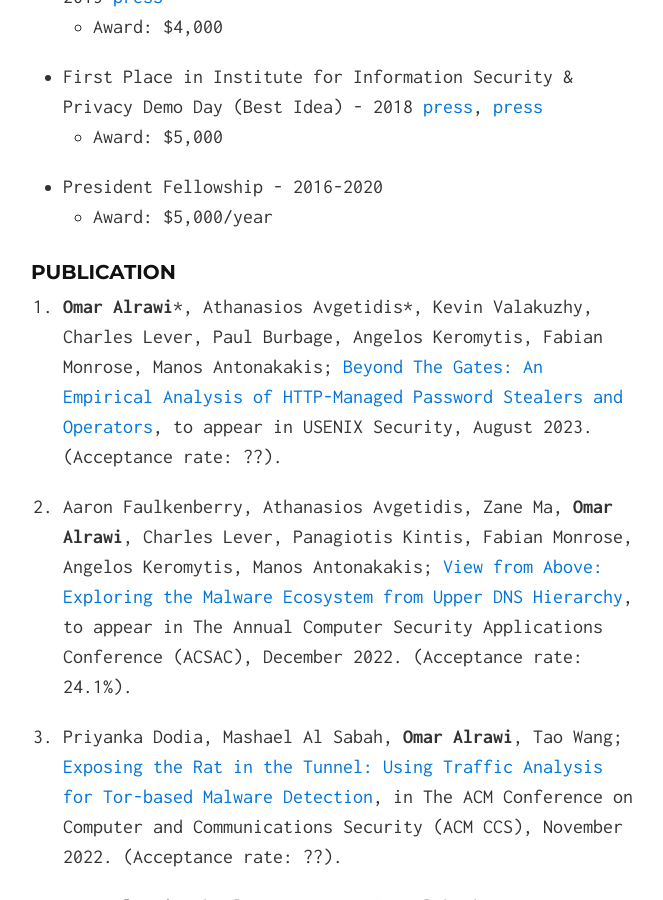
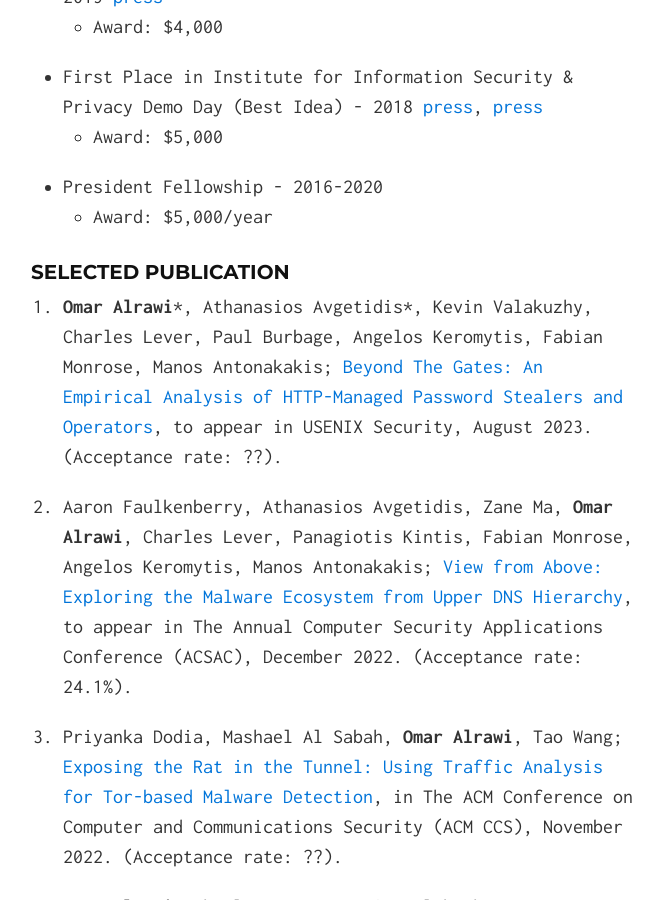
Before and after one commit to alrawi/alrawi.github.io, a Jekyll site: the page built from index.md, in a window 1280 px wide and 900 px high, scrolled down 928 px. Shown: the whole window, without its empty margins (307-970 px from the left). Built offline with Jekyll 4.4.1, drawn with Linux system fonts in a browser that asks for light colours; our own code applies the rules of GitHub Pages for plain Markdown files.

Commit message:
Update index.md

```diff
--- a/index.md
+++ b/index.md
@@ -21,7 +21,7 @@ I am a system and network security researcher. My research investigates vulnerab
 - President Fellowship - 2016-2020
   * Award: $5,000/year
 
-### Publication
+### Selected Publication
 1. __Omar Alrawi__{::nomarkdown}*{:/}, Athanasios Avgetidis{::nomarkdown}*{:/}, Kevin Valakuzhy, Charles Lever, Paul Burbage, Angelos Keromytis, Fabian Monrose, Manos Antonakakis; [Beyond The Gates: An Empirical Analysis of HTTP-Managed Password Stealers and Operators](#), to appear in USENIX Security, August 2023. (Acceptance rate: ??).
 
 1. Aaron Faulkenberry, Athanasios Avgetidis, Zane Ma, __Omar Alrawi__, Charles Lever,  Panagiotis Kintis, Fabian Monrose, Angelos Keromytis, Manos Antonakakis; [View from Above: Exploring the Malware Ecosystem from Upper DNS Hierarchy](#), to appear in The Annual Computer Security Applications Conference (ACSAC), December 2022. (Acceptance rate: 24.1%).
```
